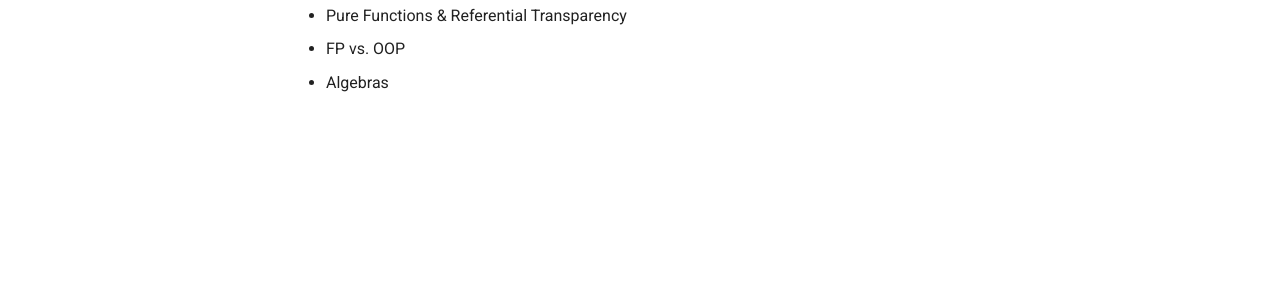
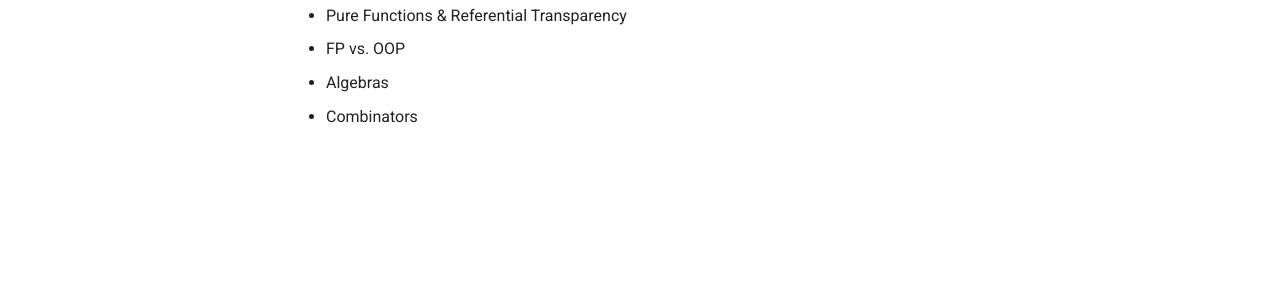
Before and after one commit to solvex-software/solvex-internal-documentation, an MkDocs documentation site: the page built from docs/blog-ideas.md, in a window 1280 px wide. Shown: the part 292-592 px from the top of the page. Built offline with MkDocs 1.6.1 and Material for MkDocs 9.7.7, drawn with Linux system fonts in a browser that asks for light colours.

Commit message:
Update blog-ideas.md

```diff
--- a/docs/blog-ideas.md
+++ b/docs/blog-ideas.md
@@ -4,3 +4,4 @@
 - Pure Functions & Referential Transparency
 - FP vs. OOP
 - Algebras
+- Combinators
```
